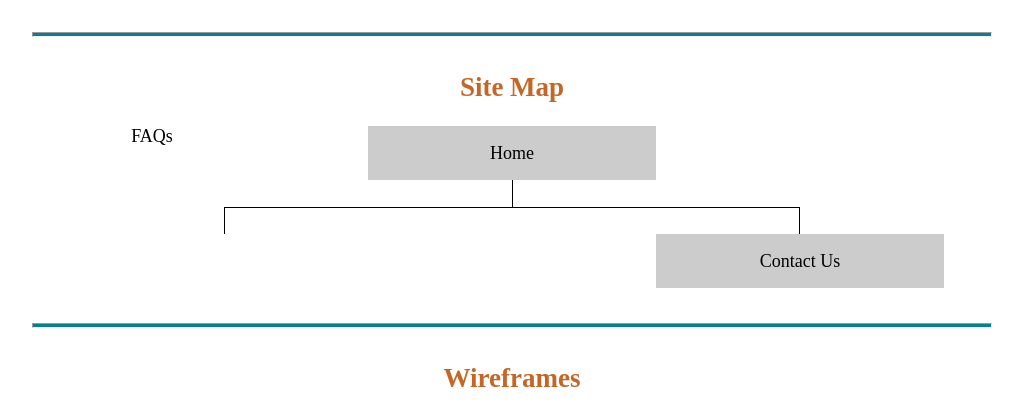
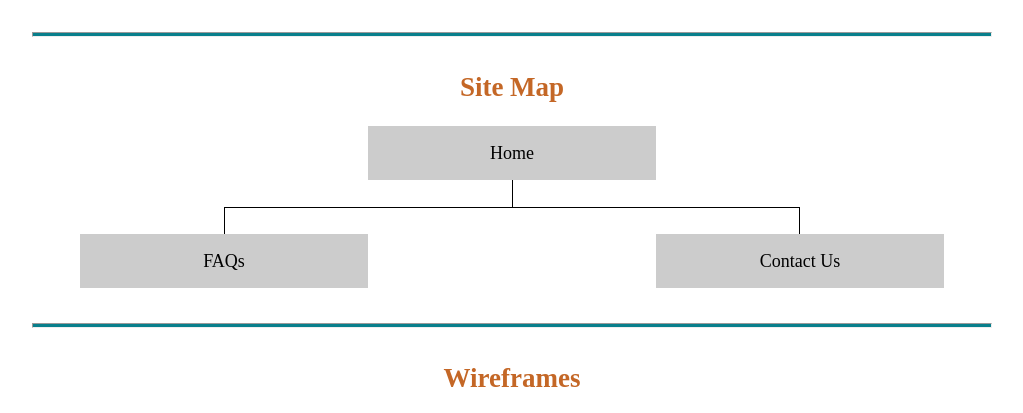
Before and after one commit to sarahaglenn/wdd130, a plain HTML site: page wwr/site-plan-rafting.html in a window 1280 px wide. Shown: the part 2487-2900 px from the top of the page, without its empty margins (128-1151 px from the left). Drawn offline with nearby package versions, Linux system fonts and the light colour scheme; a web font is replaced by a local one.

Commit message:
fixed site plan error

```diff
--- a/wwr/site-plan-rafting.html
+++ b/wwr/site-plan-rafting.html
@@ -108,10 +108,7 @@
     <h2>Site Map</h2>
     <div class="sitemap">
       <div class="sm-home">Home</div>
-      <div class="sm-faqs">
-        FAQs
-        <!-- this page will have a name later -->
-      </div>
+      <div class="sm-page2">FAQs</div>
       <div class="sm-page3">Contact Us</div>
 
       <div class="top">&nbsp;</div>
```
